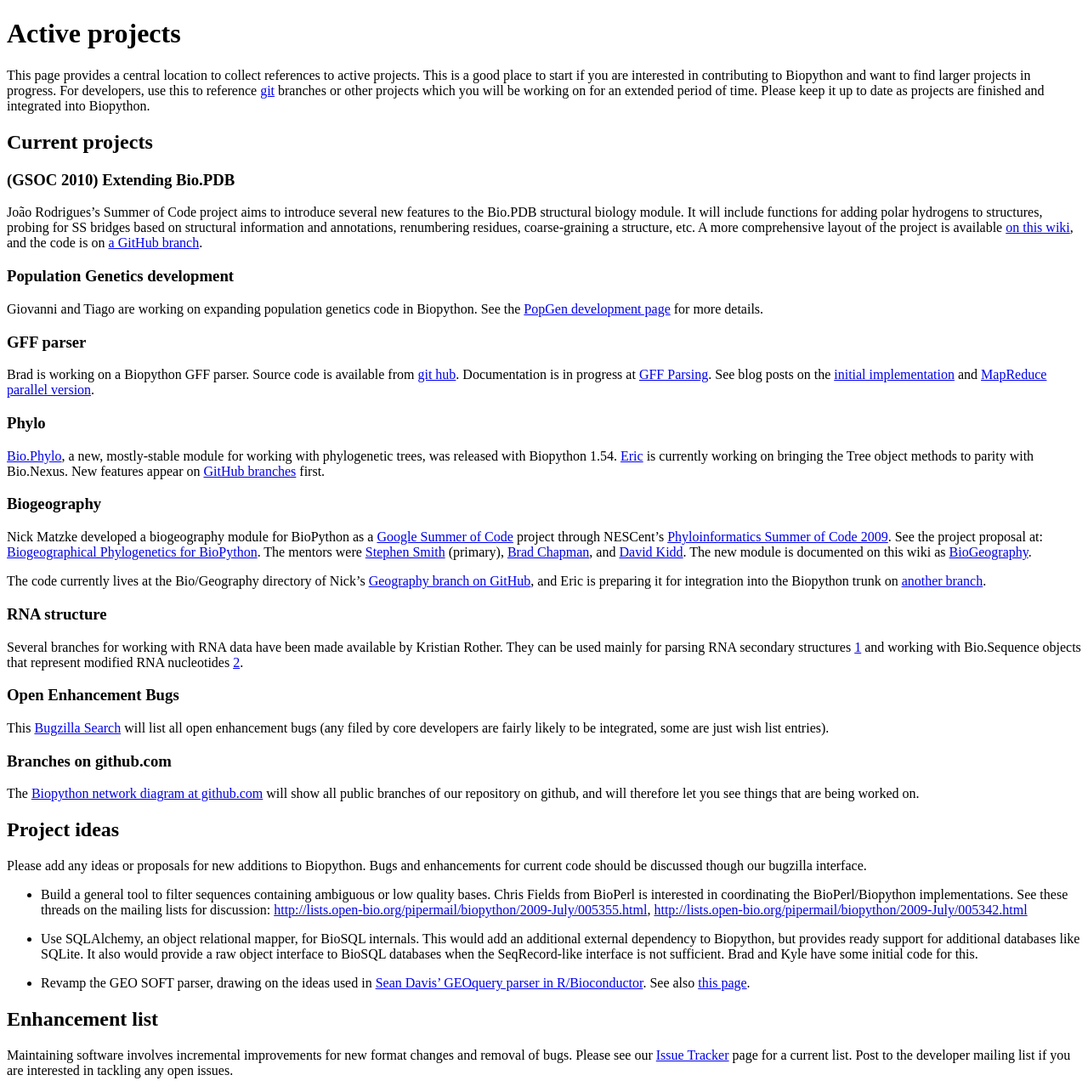
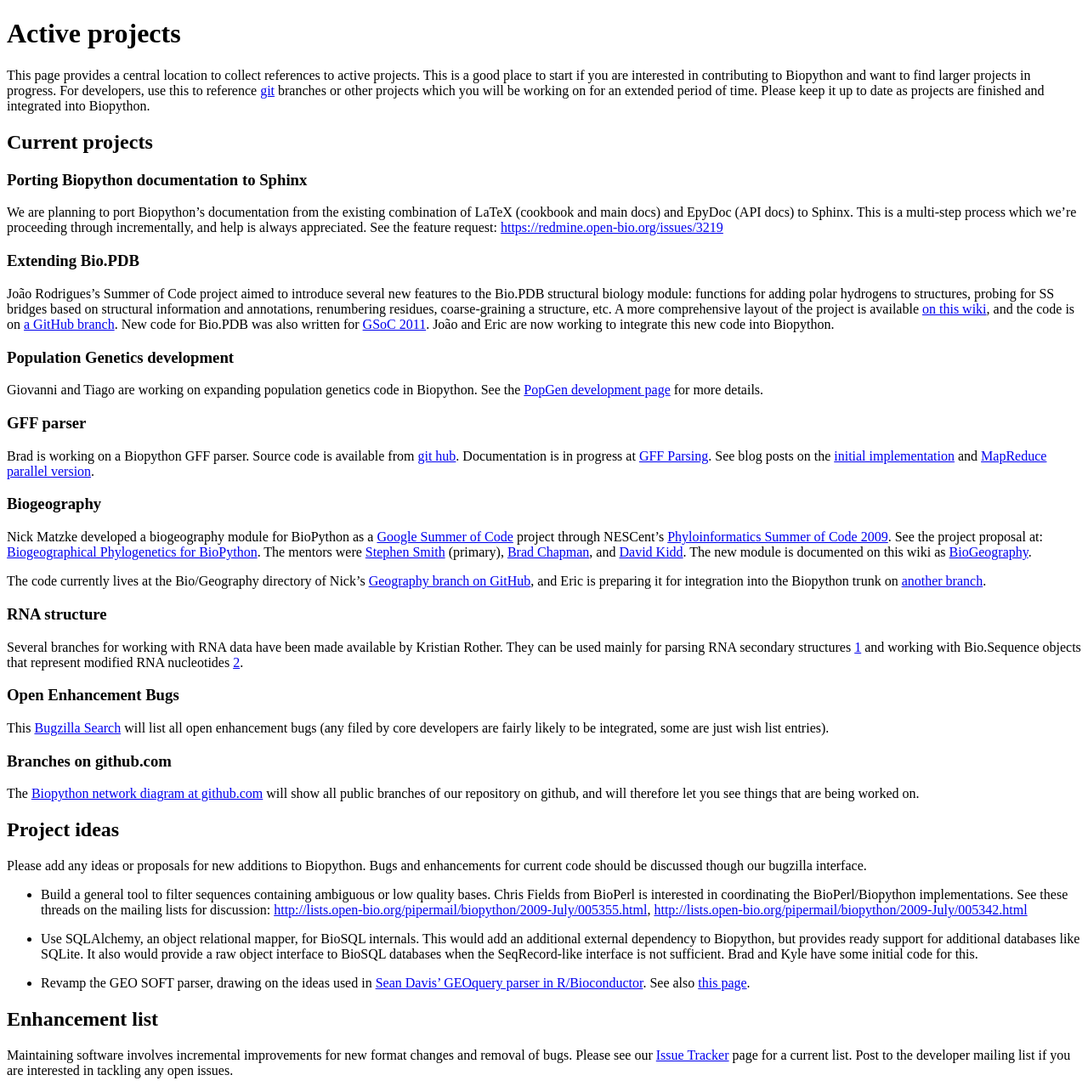
Before and after one commit to biopython/biopython.github.io, a Jekyll site: the page built from wiki/Active_projects.md, in a window 1280 px wide. Shown: the whole page at 85% size. Built offline with Jekyll 4.4.1, drawn with Linux system fonts in a browser that asks for light colours.

Commit message:
/* Current projects */ Added Sphinx, removed Phylo, updated PDB

```diff
--- a/wiki/Active_projects.md
+++ b/wiki/Active_projects.md
@@ -15,16 +15,27 @@ into Biopython.
 Current projects
 ----------------
 
-### (GSOC 2010) Extending Bio.PDB
+### Porting Biopython documentation to Sphinx
 
-João Rodrigues's Summer of Code project aims to introduce several new
-features to the Bio.PDB structural biology module. It will include
-functions for adding polar hydrogens to structures, probing for SS
-bridges based on structural information and annotations, renumbering
-residues, coarse-graining a structure, etc. A more comprehensive layout
-of the project is available [on this wiki](GSOC2010_Joao "wikilink"),
-and the code is on [a GitHub
-branch](http://github.com/JoaoRodrigues/biopython/tree/GSOC2010).
+We are planning to port Biopython's documentation from the existing
+combination of LaTeX (cookbook and main docs) and EpyDoc (API docs) to
+Sphinx. This is a multi-step process which we're proceeding through
+incrementally, and help is always appreciated. See the feature request:
+<https://redmine.open-bio.org/issues/3219>
+
+### Extending Bio.PDB
+
+João Rodrigues's Summer of Code project aimed to introduce several new
+features to the Bio.PDB structural biology module: functions for adding
+polar hydrogens to structures, probing for SS bridges based on
+structural information and annotations, renumbering residues,
+coarse-graining a structure, etc. A more comprehensive layout of the
+project is available [on this wiki](GSOC2010_Joao "wikilink"), and the
+code is on [a GitHub
+branch](http://github.com/JoaoRodrigues/biopython/tree/GSOC2010). New
+code for Bio.PDB was also written for [GSoC
+2011](Google_Summer_of_Code "wikilink"). João and Eric are now working
+to integrate this new code into Biopython.
 
 ### Population Genetics development
 
@@ -41,14 +52,6 @@ See blog posts on the [initial
 implementation](http://bcbio.wordpress.com/2009/03/08/initial-gff-parser-for-biopython/)
 and [MapReduce parallel
 version](http://bcbio.wordpress.com/2009/03/22/mapreduce-implementation-of-gff-parsing-for-biopython/).
-
-### Phylo
-
-[Bio.Phylo](Phylo "wikilink"), a new, mostly-stable module for working
-with phylogenetic trees, was released with Biopython 1.54.
-[Eric](User%3AEricTalevich "wikilink") is currently working on bringing
-the Tree object methods to parity with Bio.Nexus. New features appear on
-[GitHub branches](http://github.com/etal/biopython/) first.
 
 ### Biogeography
 
```
Also changed, not shown: 1 other file.
